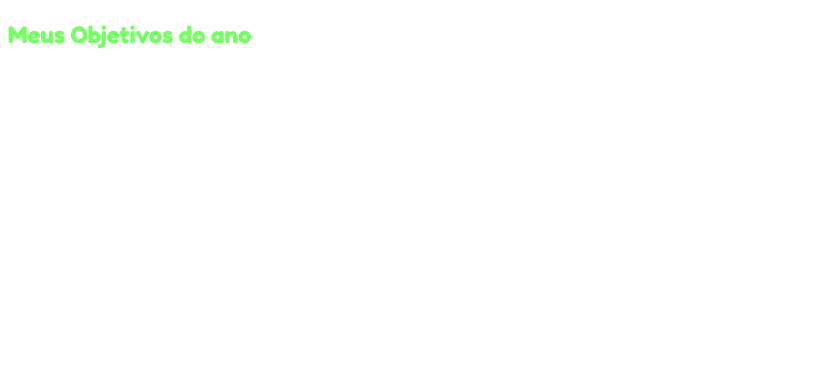
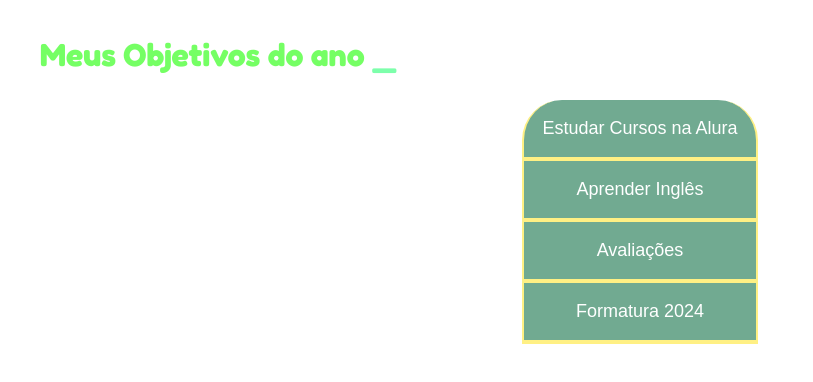
Before and after one commit to pedrinho-matador/3ano-trabalho1, a plain HTML site: page inddex.html in a window 1280 px wide. Shown: the whole page, without its empty margins (0-813 px from the left). Drawn offline with Linux system fonts and the light colour scheme.

Commit message:
khifueni

```diff
--- a/inddex.html
+++ b/inddex.html
@@ -8,7 +8,13 @@
 </head>
 <body>
     <section class="conteudo-principal">
-        <h2 class="titulo-principal">Meus Objetivos do ano</h2>
+        <h2 class="titulo-principal">Meus Objetivos do ano <span>_</span> </h2>
+        <div class="botoes">
+            <button class="botao">Estudar Cursos na Alura</button>
+            <button class="botao">Aprender Inglês</button>
+            <button class="botao">Avaliações</button>
+            <button class="botao">Formatura 2024</button>
+        </div>
     </section>
 </body>
 </html>
--- a/style.css
+++ b/style.css
@@ -16,3 +16,41 @@ body{
     color: var(--verde);
     font-family: 'Chakra Pech', 'Fredoka';
 }
+.conteudo-principal{
+    display: flex;
+    flex-direction: column;
+    justify-content: center;
+    align-items: center;
+    max-width: 1200px;
+    width: 100%;
+    margin: 0 auto;
+}
+.titulo-principal{
+    text-align: left;
+    width: 100%;
+    font-size: 32px;
+}
+.titulo-principal span{
+    color: var(--verde-limao);
+}
+.botao{
+    font-family: "Chakra Peath", sans-serif;
+    background-color: var(--botao-inativo);
+    color: var(--branco);
+    display: flex;
+    justify-content: center;
+    padding: 1em;
+    font-size: 18px;
+    align-items: center;
+    width: 100%;
+    border-bottom: 4px solid var(--botao-ativo);
+    border-left: 2px solid var(--botao-ativo);
+    border-right: 2px solid var(--botao-ativo);
+    border-top: none;
+}
+.botao:first-child{
+    border-radius: 40px 40px 0 0;
+}
+.botoes{
+    display: block;
+}
```
